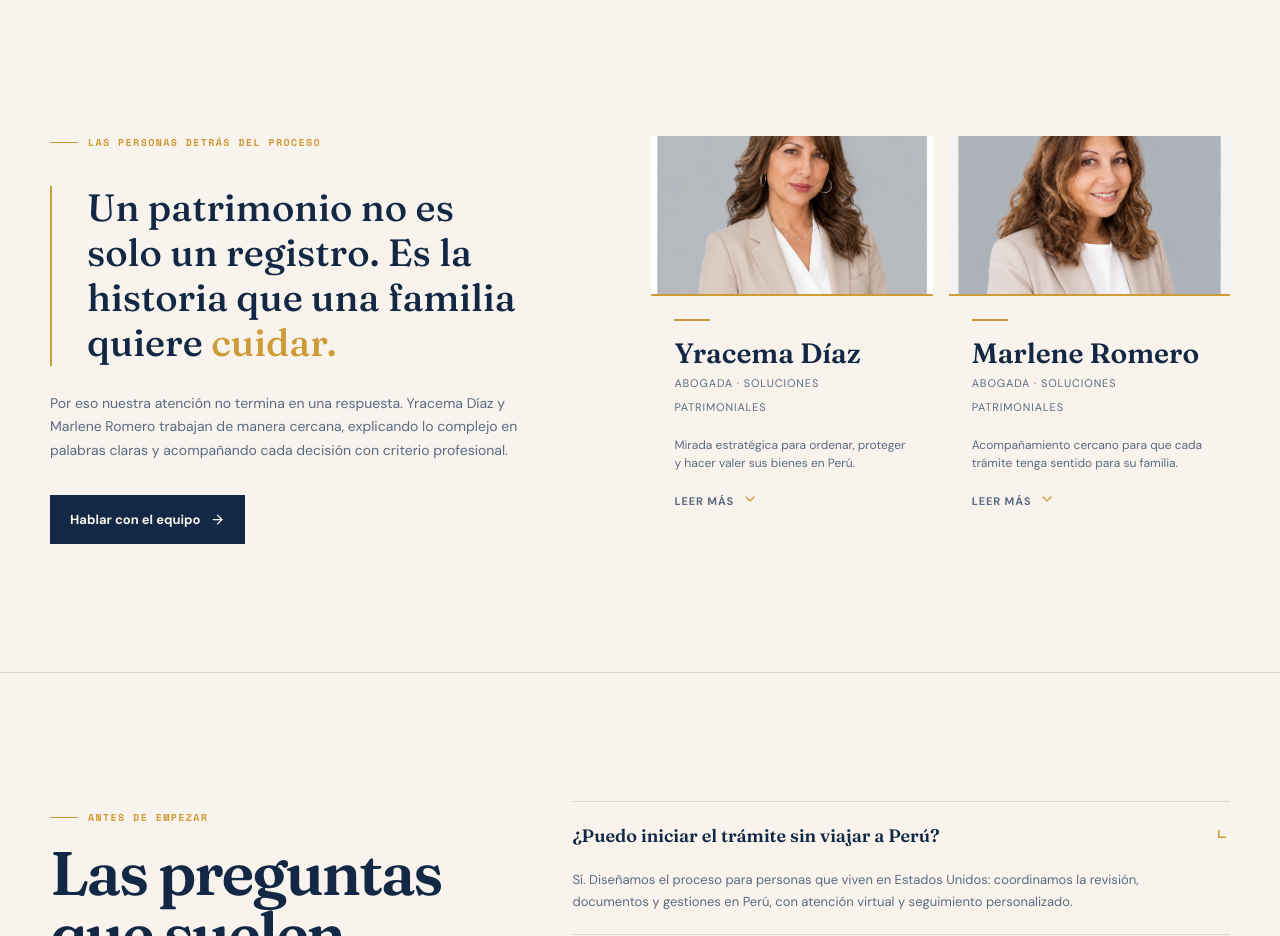
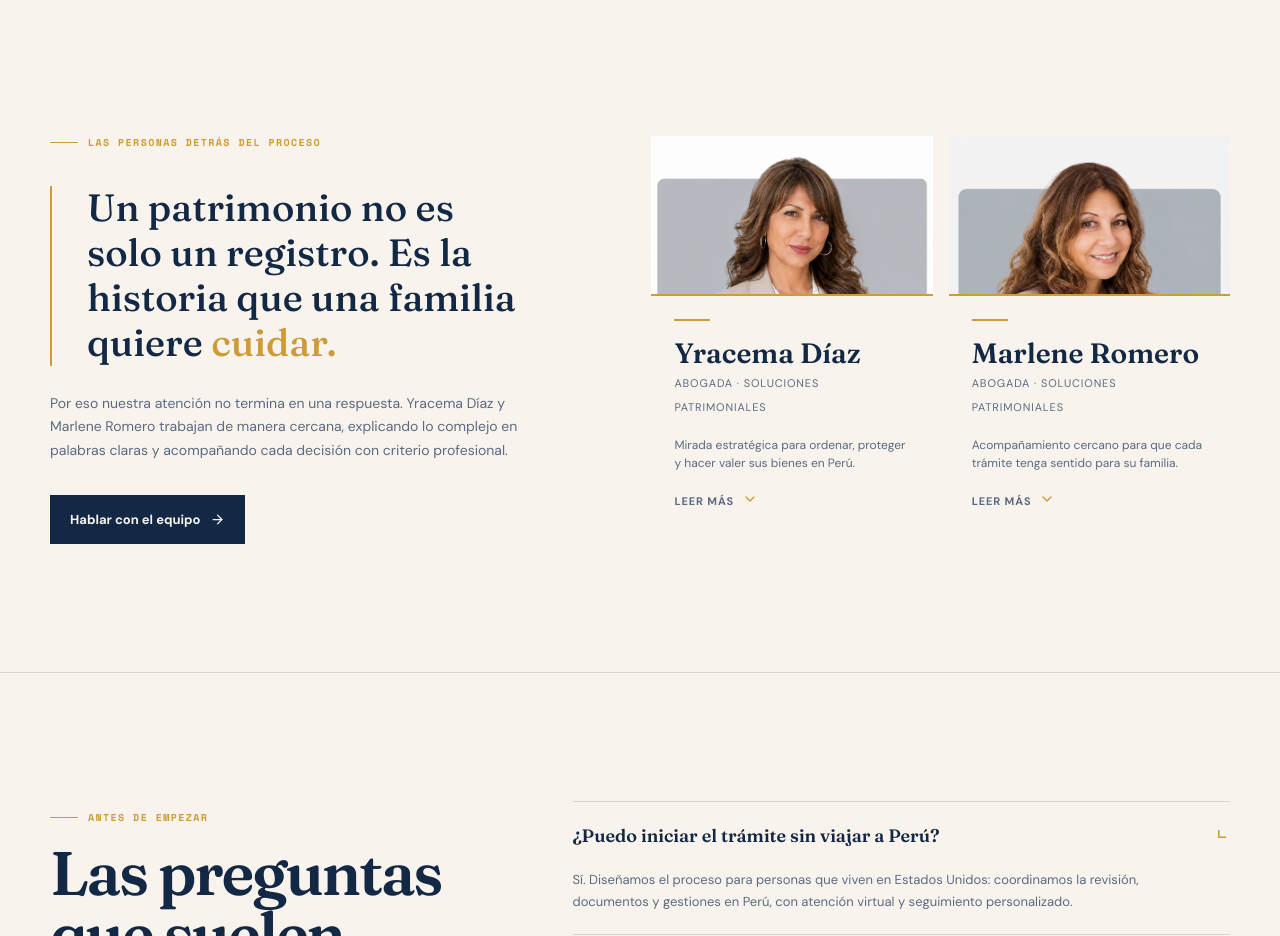
Before and after one commit to elektrorate/diaz-romero-landing, a React (Vite) app: page / in a window 1280 px wide. Shown: the part 3280-4216 px from the top of the page. Built offline with nearby package versions, Linux system fonts and the light colour scheme.

Commit message:
Anclar foto del equipo por arriba para no cortar rostro

```diff
--- a/src/index.css
+++ b/src/index.css
@@ -186,7 +186,7 @@ body {
 .people-copy { margin-top: 26px; color: hsl(var(--muted-foreground)); font-size: 14px; line-height: 1.7; }
 .attorney-grid { display: grid; grid-template-columns: 1fr 1fr; gap: 16px; align-items: start; }
 .attorney-card { position: relative; overflow: hidden; background: hsl(var(--background)); min-height: 330px; display: flex; flex-direction: column; }
-.attorney-photo { width: 100%; flex: 0 0 auto; aspect-ratio: 16 / 9; object-fit: cover; filter: saturate(.85); }
+.attorney-photo { width: 100%; flex: 0 0 auto; aspect-ratio: 16 / 9; object-fit: cover; object-position: center top; filter: saturate(.85); }
 .attorney-card-body { position: relative; z-index: 2; padding: 23px; border-top: 2px solid hsl(var(--accent)); }
 .attorney-monogram { position: absolute; top: 24px; right: 26px; color: hsl(var(--primary) / .14); font: 700 105px/.8 var(--app-font-serif); letter-spacing: -.1em; }
 .attorney-line { width: 36px; height: 2px; background: hsl(var(--accent)); margin-bottom: 15px; }
```
